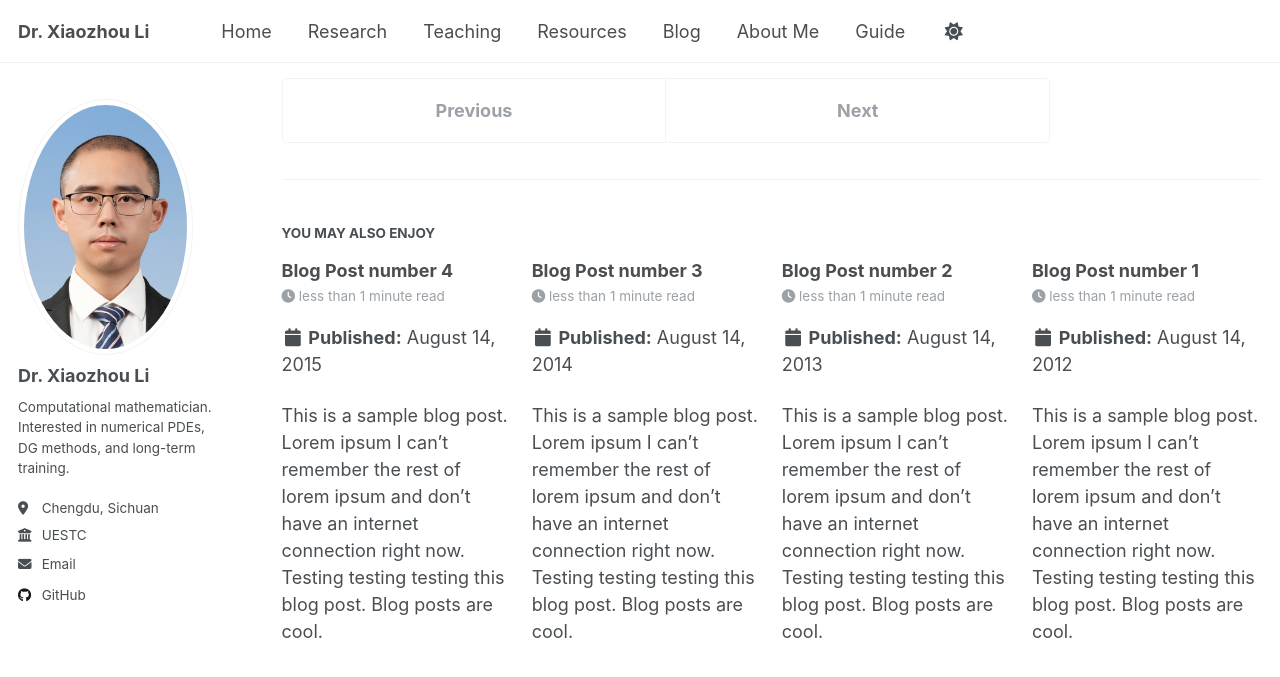
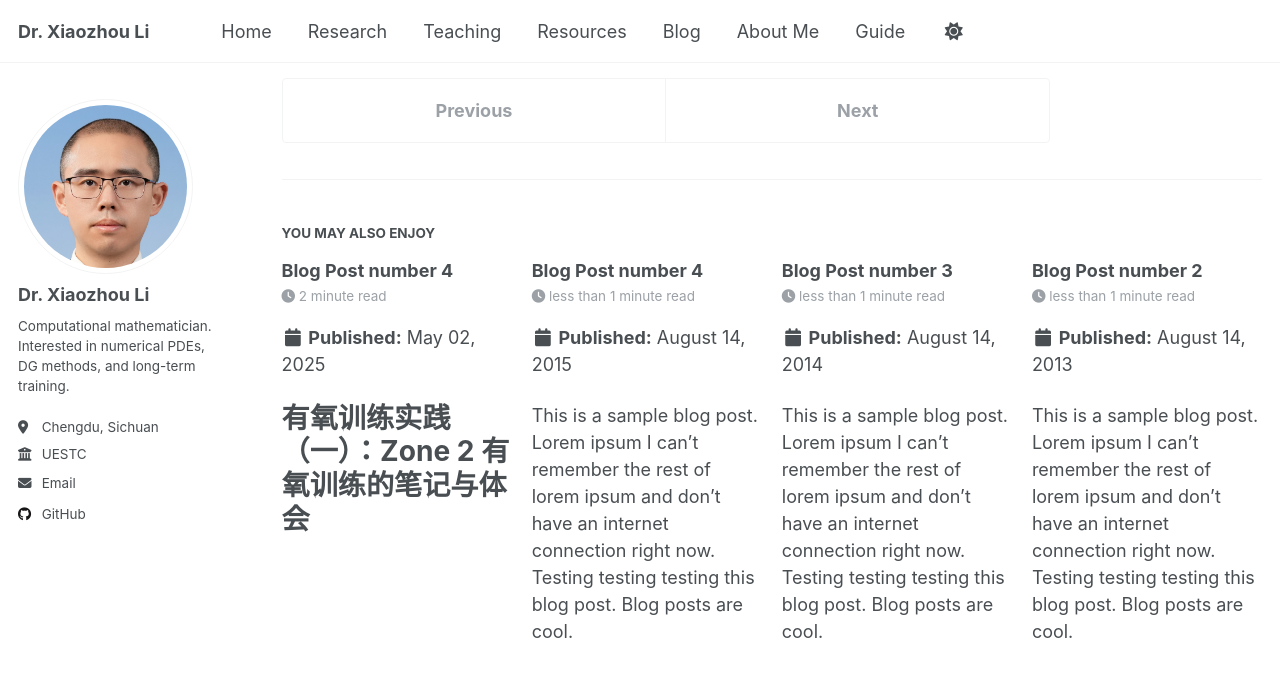
Before and after one commit to xiaozhouli/xiaozhouli.github.io, a Jekyll site: the page built from _posts/2199-01-01-future-post.md, in a window 1280 px wide and 900 px high, scrolled down 508 px. Shown: the top 677 px of the window. Built offline with Jekyll 4.4.1, drawn with Linux system fonts in a browser that asks for light colours; part of the change alters nothing that is shown.

Commit message:
first post

```diff
--- a/_config.yml
+++ b/_config.yml
@@ -15,14 +15,14 @@ name                     : &name "Xiaozhou Li"
 description              : &description "Associate Researcher at UESTC"
 url                      : https://xiaozhouli.github.io # the base hostname & protocol for your site e.g. "https://[your GitHub username].github.io"
 baseurl                  : "" # the subpath of your site, e.g. "/blog"
-repository               : "xiaozhouli.github.io"
+repository               : "xiaozhouli/xiaozhouli.github.io"
 
 # Site Author - The following control what appear as part of the author content on the side bar.
 #               If a field is blank the icon and link will not appear, otherwise it will be shown.
 #               Additional customization can be done by editing /_includes/author-profile.html
 author:
   # Biographic information
-  avatar           : "xiaozhou.jpg"
+  avatar           : "xiaozhou1.jpg"
   name             : "Dr. Xiaozhou Li"
   pronouns         : # example: "she/her"
   bio              : "Computational mathematician. Interested in numerical PDEs, DG methods, and long-term training."
--- /dev/null
+++ b/_posts/2025-05-02-blog-post-1.md
@@ -0,0 +1,122 @@
+---
+title: 'Blog Post number 4'
+date: 2025-05-02
+permalink: /posts/2025/05/blog-post-1/
+tags:
+  - cardio
+---
+
+# 有氧训练实践（一）：Zone 2 有氧训练的笔记与体会
+
+
+最近一年，自己的力量训练进入了一个相对稳定的平台期，于是开始将更多注意力转向心肺训练，并查阅了一些相关文献。这篇笔记结合了过去大半年的学习与实践体会，以及我刚读完的一篇汇聚十余位国际专家共识的最新研究综述 [1]，来聊聊目前越来越受关注的 **Zone 2 训练**。
+
+在运动科学领域，Zone 2 训练因其对**有氧代谢能力的提升**和**线粒体功能的优化**，正逐渐成为耐力训练中不可或缺的一部分。为了更好地理解其核心机制，我们不妨先回顾一下人体的三大能量系统，从而更清晰地认识 Zone 2 训练的定位与作用。
+
+---
+
+## **人体运动的三大能量系统**
+
+在运动过程中，肌肉依赖 ATP（腺苷三磷酸） 作为直接的能量来源。然而，肌肉中储存的 ATP 极为有限，仅足以支持几秒钟的高强度运动。因此，人体需要通过其他机制不断再生 ATP，以维持运动能力。这个再生过程主要依赖以下 三大能量系统：
+
+1. ATP-CP 系统（磷酸原系统）：依靠肌酸磷酸快速补充 ATP，属于无氧供能，特点是反应速度极快，但持续时间非常短（约 5～10 秒）。这一系统在短时间、高爆发力的运动中占主导地位，如短跑、最大力量训练、极限重量硬拉等。
+2. **乳酸系统**（糖酵解系统）：通过分解肌糖原或血糖快速生成 ATP，同时伴随乳酸的产生，仍属 **无氧供能**。供能时间约为 30 秒至 2 分钟，适用于**中高强度运动**，例如使用中高重量的力量训练、高强度间歇训练（HIIT）等。
+3. **有氧系统**（氧化供能系统）：依靠氧气氧化碳水化合物、脂肪和少量蛋白质来生成 ATP。虽然供能速度较慢，但可以持续较长时间（数分钟至数小时），适用于**低至中等强度运动**，如长跑、骑行，以及日常活动。
+
+这三种能量系统在任何运动中都不是孤立运作的，而是根据运动强度与持续时间动态调配、协同供能。例如，短时间冲刺以 ATP-CP 系统为主，而长时间耐力活动则更多依赖有氧系统。不同的训练目标决定了对能量系统的侧重发展方向。但无论是力量型选手、耐力运动员，还是日常健身爱好者，合理锻炼并发展这三大系统都是提升整体运动能力与身体健康的关键。Zone 2 训练 就是其中专门针对有氧系统、用于提升其效率与能力的重要训练方式。
+
+之所以简单介绍能量系统，是希望你不仅知道“做什么训练”，更能理解“**为什么要这么做**”（职业习惯使然，我在教数学的时候也喜欢强调这一点 😂）。理解原理，才能更科学、更高效地制定，并长期坚持符合自身目标的训练计划。
+
+---
+
+## **Zone 2 训练概述**
+
+近年来，高容量、低强度训练在提升耐力表现方面备受关注，而 **Zone 2 训练** 正是其中的核心方法之一。不同于强调无氧爆发力的高强度训练，Zone 2 训练专注于提升有氧代谢能力，优化线粒体功能，并奠定长期运动能力的基础。无论是跑步、骑行，还是游泳等耐力型运动，只要控制强度在适当范围内，都可以纳入 Zone 2 训练体系。
+
+### **核心理念与目标：**
+
+- **增强线粒体功能**：提升线粒体数量与效率，使身体更有效地利用脂肪作为能量来源。
+- **强化有氧代谢**：提高耐力和运动经济性，并为更高强度训练奠定基础。
+- **改善代谢健康**：增强胰岛素敏感性、优化血糖控制，有助于预防代谢综合征和 2 型糖尿病。
+- **促进心血管健康**：可能降低阿尔茨海默病等慢性疾病风险。
+- **减少运动疲劳与受伤风险**：训练方式温和，可长期坚持，适合不同人群。
+
+研究表明，**线粒体健康不仅决定运动表现，还与整体健康密切相关**。Zone 2 训练的价值已超越运动训练本身，逐渐在医学研究领域受到重视，被认为有助于预防慢性疾病、优化代谢健康，甚至延缓衰老。如**长寿医学专家 Peter Attia** 在其著作[6]中极力推崇 Zone 2 训练，强调其在 **改善线粒体功能、优化代谢健康、延长寿命** 方面的作用。此外，研究表明**顶级耐力运动员的大部分训练时间都处于 Zone 2 强度**，以最大化有氧代谢能力和线粒体适应性。
+
+因此，**Zone 2 训练不仅是耐力运动员的基础训练方式，也适用于希望提升健康水平的普通人**。
+
+---
+
+## **什么是Zone 2**
+
+按[1]中专家们的共识，Zone 2训练的强度应略低于**第一乳酸阈值（LT1）或通气阈值（VT1）。**但由于 LT1 和 VT1 在日常训练中难以直接监测，因此更常用的是通过心率和**主观疲劳感知（RPE）**来判断训练强度。
+
+- 心率范围：约为最大心率（220 - 年龄）的 67%～82%。例如，30 岁的人，其 Zone 2 心率区间大致为 127～155 bpm。
+- 注意这一强度上限明显高于许多智能设备默认设定的 Zone 2 区间（最大心率的 60%～70%）。
+- 一些设备（如 Apple Watch）采用更精确的储备心率（最大心率 - 静息心率）法来计算 Zone 2，此时 Zone 2 的范围（储备心率的 60%～70% 加静息心率）大致对应上述区间的中到偏高部分。
+- 主观疲劳感知（RPE）：CR10 量表（详见2）上的 2～3（Slight ～ Moderate），即“稍有疲劳，但不吃力”，能正常说话，但不太想多说。
+
+与主要用于提升无氧能力和速度的高强度训练（Zone 4、Zone 5）不同，Zone 2 更注重在纯有氧状态下提升耐力和有氧代谢能力，避免乳酸堆积。Zone 2 的核心价值在于长期优化身体代谢状态（有氧效率）。它并非短期内见效的“速效训练”，但对持续提升运动表现与健康管理具有重要意义。
+
+![2025-05-02.png](/images/posts/2025-05-02.png)
+
+（图片引自[1]。）
+
+## **训练方法**
+
+文献中提到三种专家们达成共识的训练方法：
+
+1. **连续训练**：长时间保持在 Zone 2 强度，理想情况下单次训练时长 **≥2 小时**。由于训练时间较长，需关注疲劳管理，尤其是后期心率变化和RPE。
+2. **可变连续训练**：在 Zone 2 训练中穿插低强度（Zone 1）训练，以减少单调感，例如 **5:1 时间比例模式**（5 分钟 Zone 2，1 分钟 Zone 1）。
+3. **间歇训练**：在高强度间歇训练（Zone 4、Zone 5）中，将 Zone 2 作为恢复阶段（如 1:1 时间比例）。适用于已有一定训练基础、希望提升综合运动能力的人群。相较于连续训练，间歇训练的总时长更短，适合时间有限但追求训练效率的人。
+
+**注：** 累积 Zone 2 训练时间同样有效。即便无法长时间训练，也可以将总训练量拆分为 **多个短时间训练**，灵活融入日常生活。
+
+---
+
+## **Zone 2 训练的局限性**
+
+- **Zone 2 训练是否优于其他训练方式**：虽然 Zone 2 训练在提升线粒体功能方面具有明确的科学依据，但也有研究指出，高强度训练（如 HIIT）同样能有效增强线粒体功能，并在单位时间内带来更高的训练效率。对于时间紧张、追求效率的健身者而言，HIIT 或结合 Zone 2 的高强度训练模式可能更具吸引力。因此，Zone 2 并非适用于所有人群，也并不被所有专家视为“最优解”。
+- **单一训练可能不足**：Zone 2 训练虽然对有氧代谢系统提升显著，但仅侧重于三大能量系统中的有氧系统。若想全面提升运动表现，仍需结合其他训练方式，如力量训练，以增强无氧代谢能力和肌肉力量。
+- 过度强调 Zone 2的风险：在健康倡导者（如 Peter Attia）和社交媒体的推动下，Zone 2 训练在大众中（尤其是欧美、台湾等地区）迅速流行，甚至形成某种“Zone 2 万能论”的趋势。但事实上，**高强度训练对最大摄氧量、心肺功能、肌肉适应等方面同样不可或缺**，若一味强调 Zone 2，可能导致训练结构失衡，影响综合发展。
+- **混合训练或许才是更优解：**大量研究表明，**将 Zone 2 与 HIIT、力量训练等方式相结合**，能够更全面地激活不同能量系统，提升运动能力与整体健康水平。不同人群应根据自身目标和体能状况，科学合理地设计训练计划，避免陷入“单一训练万能”的误区。
+
+---
+
+## 一些个人总结和思考：
+
+- Zone 2 训练作为一种高容量、低强度的有氧训练方式，其实并不是近年才“爆火”的概念，而是有着悠久历史并被反复验证的训练模式。它在提升线粒体功能、优化有氧代谢方面具有扎实的科学依据。
+- 不过，Zone 2 的效果往往**不会在短时间内显现**，它需要一定的适应周期。以我这种以高强度力量训练为主的人来说，刚开始时几乎感觉不到太多变化，但持续一段时间后，**心肺功能的提升是可以察觉的**。
+- 从整体健康角度来看，人体有两项核心生理指标——最大肌力（strength）与心肺适能（VO2 max）。许多研究显示，这两项指标和全因死亡率密切相关。例如，在研究3中指出，心肺适能最低与最高人群的全因死亡率相差可达 5 倍，而吸烟或患糖尿病带来的死亡风险上升仅为约 1.4 倍。换句话说，提高力量和心肺能力，不仅是提升运动表现的方式，也能显著降低死亡风险。
+- Zone 2 训练在提升线粒体功能、优化有氧代谢效率方面效果显著，是提高 VO2 max 的基础。但若想提升 VO2 max 的上限（峰值有氧能力），仍需结合 Zone 4 或 Zone 5 的高强度训练。
+- Zone 2 对于其他两个无氧能量系统（磷酸原系统、糖酵解系统）的帮助相对有限，这部分则需要通过力量训练或高强度训练来补足。
+- 虽然 Zone 4/Zone 5 的 HIIT 训练在理论上可能更高效，但执行难度较大，对运动基础和恢复能力都有更高要求。对于像我这样日常教学任务繁重、又有较大力量训练量的人来说，HIIT 会带来明显的疲劳堆积。虽然身体能应对，但精神和恢复上常常吃不消（科研牛马日常😂）。
+- 相比之下，Zone 2 训练的**疲劳负荷极小**，甚至能起到一定的恢复作用。我个人通常在完成力量训练后，根据时间安排，加入 25～45 分钟的 Zone 2 有氧，有时顺便看看英文电影、电视剧或听听 podcast，当作语言输入和知识积累的“副产物”。
+- 我的运动目标是追求“健康寿命的极限”——活蹦乱跳地活到最后一天。目前我的训练安排是以力量训练为主（根据恢复情况采用二分化或三分化方案），每周累积约 2 小时 Zone 2 训练，外加一次 Zone 4 高强度间歇训练。
+
+---
+
+### 一些个人建议
+
+- 对于运动经验不足，或以健康为主要目标的人来说，**Zone 2 是一个非常值得尝试和友好的起点**。一个简单的方式是：在跑步机上以 5～5.5 km/h 的速度快走，**调节坡度至主观疲劳感 RPE 约为 2～3（即 Zone 2 强度）**，每周三次，每次 20 分钟，作为起步阶段。随着身体适应，可以逐步延长时间。
+- 记住：**任何运动都比不运动强**，哪怕是比 Zone 2 更轻的“超慢跑”。
+- 对大多数运动时间有限的人来说，**力量训练应优先于 Zone 2**。原因很简单：肌力的衰退对日常生活能力和健康影响巨大，而维持或提升力量训练所需时间相对较少、效率更高。
+- 最后也是最重要的一点：**最好的训练永远是你真正能坚持去做的训练**。不要高估一天所能达到的成就，也不要低估一年所能累积的效果。
+
+---
+
+有机会我们再聊聊运动的另一个重要维度——力量训练，以及与运动密切相关、同样关键的另一环——营养。
+
+
+
+
+
+部分参考文献
+
+1. Sitko, S., *et al.* (2025). What is “Zone 2 training”? Experts’ viewpoint on definition, training methods, and expected adaptations.
+2. Williams, N. (2017). The Borg Rating of Perceived Exertion (RPE) scale. *Occupational Medicine, 67*(5), 404–405.
+3. Mandsager, K., *et al.* (2018). Association of cardiorespiratory fitness with long-term mortality among adults undergoing exercise treadmill testing. *JAMA Network Open, 1*(6), e183605.
+4. Wang, Y., Nie, J., Ferrari, G., Rey-Lopez, J. P., & Rezende, L. F. M. (2021). Association of physical activity intensity with mortality: A national cohort study of 403,681 US adults. *JAMA Internal Medicine, 181*(2), 203–211.
+5. García-Hermoso, A., *et al.* (2018). Muscular strength as a predictor of all-cause mortality in an apparently healthy population: A systematic review and meta-analysis of data from approximately 2 million men and women. *Archives of Physical Medicine and Rehabilitation, 99*(10), 2100–2113.e5.
+6. Attia, P. (2023). *Outlive: The science and art of longevity*. Harmony/Rodale.
+7. 何立安. (2020). *抗老化，你需要大重量訓練*. 遠流出版.
```
Also changed, not shown: images/posts/2025-05-02.png (added).
